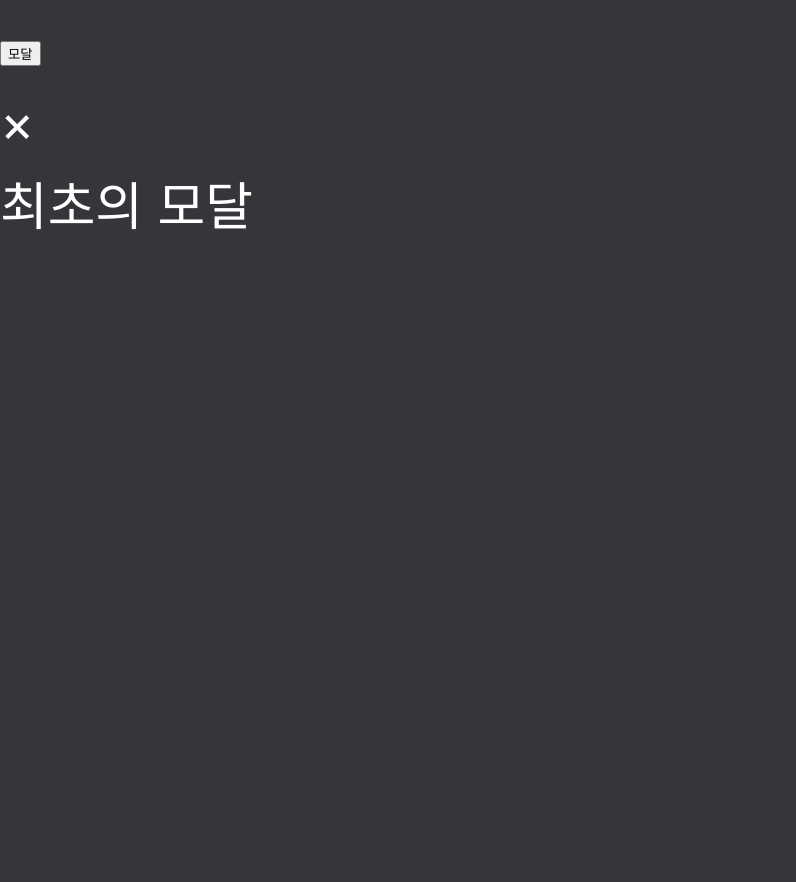
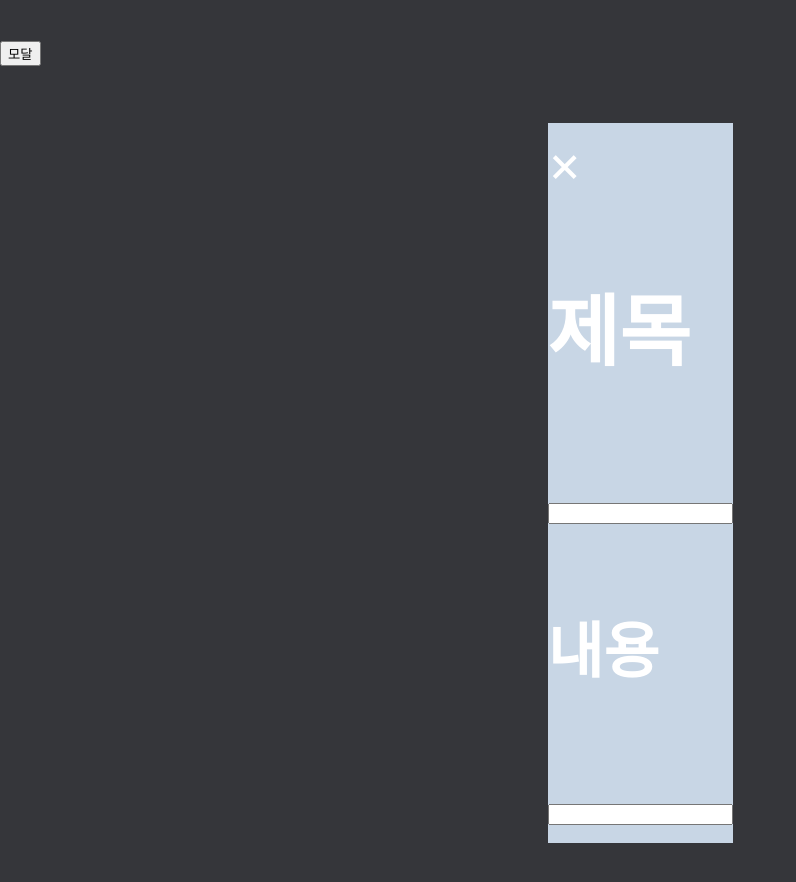
Before and after one commit to Daniel-kim-junior/YarnBerry-Next.js, a Next.js app: page /registerPost in a window 1280 px wide. Both pictures are taken after a click on the button "모달". Shown: the whole page, without its empty margins (0-796 px from the left). Before the commit the page ends 800 px from the top, so only its background shows below. Built offline with nearby package versions, Linux system fonts and the light colour scheme.

Commit message:
Bug fix ReactNode Type

```diff
--- a/components/Post/PostList.tsx
+++ b/components/Post/PostList.tsx
@@ -1,4 +1,5 @@
 import PostItem from "./PostItem";
+
 export interface Post {
   id: number;
   title: string;
--- /dev/null
+++ b/components/RegisterPost/RegisterItem.tsx
@@ -0,0 +1,10 @@
+export default function RegisterItem(): JSX.Element {
+  return (
+    <>
+      <h1>제목</h1>
+      <input type="text" />
+      <h3>내용</h3>
+      <input type="text" />
+    </>
+  );
+}
--- a/components/ui/Modal.tsx
+++ b/components/ui/Modal.tsx
@@ -1,10 +1,10 @@
-import { Dispatch, SetStateAction } from "react";
+import { Dispatch, SetStateAction, ReactNode, ReactChild, Fragment } from "react";
 import styled from "styled-components";
 
 interface ModalProps {
   width: string;
   height: string;
-  element: JSX.Element;
+  element: () => JSX.Element;
   setModal: Dispatch<SetStateAction<boolean>>;
 }
 
@@ -12,19 +12,31 @@ export function Modal({ width, height, element, setModal }: ModalProps): JSX.Ele
   const modalOff = () => {
     setModal(false);
   };
+  const Element = element;
   return (
     <>
       <View width={width} height={height}>
-        <div className="exit-wrapper" onClick={modalOff}>
-          &times;
-        </div>
-        <Wrapper>{element}</Wrapper>
+        <Wrapper>
+          <div className="exit-wrapper" onClick={modalOff}>
+            &times;
+          </div>
+          <Element />
+        </Wrapper>
       </View>
       <Canvas onClick={modalOff} />
     </>
   );
 }
 
-const View = styled.section<{ width: string; height: string }>``;
-const Wrapper = styled.div``;
+const View = styled.section<{ width: string; height: string }>`
+  display: flex;
+  justify-content: center;
+  align-items: center;
+  position: relative;
+  min-height: 100vh;
+`;
+const Wrapper = styled.div`
+  position: absolute;
+  background-color: #c8d6e5;
+`;
 const Canvas = styled.div``;
--- a/pages/registerPost.tsx
+++ b/pages/registerPost.tsx
@@ -1,15 +1,16 @@
 import { useState } from "react";
 import { Modal } from "../components/ui/Modal";
+import RegisterItem from '../components/RegisterPost/RegisterItem';
 
-function RegisterPost() {
+function RegisterPost(): JSX.Element {
   const [modal, setModal] = useState(false);
   return (
-    <>
+    <div>
       <button onClick={() => setModal(true)}>모달</button>
       {modal && (
-        <Modal width="200px" height="200px" element={<div>최초의 모달</div>} setModal={setModal} />
+        <Modal width="200px" height="1000px" element={RegisterItem} setModal={setModal} />
       )}
-    </>
+    </div>
   );
 }
 
```
Also changed, not shown: tsconfig.json (+14 -3 lines).
